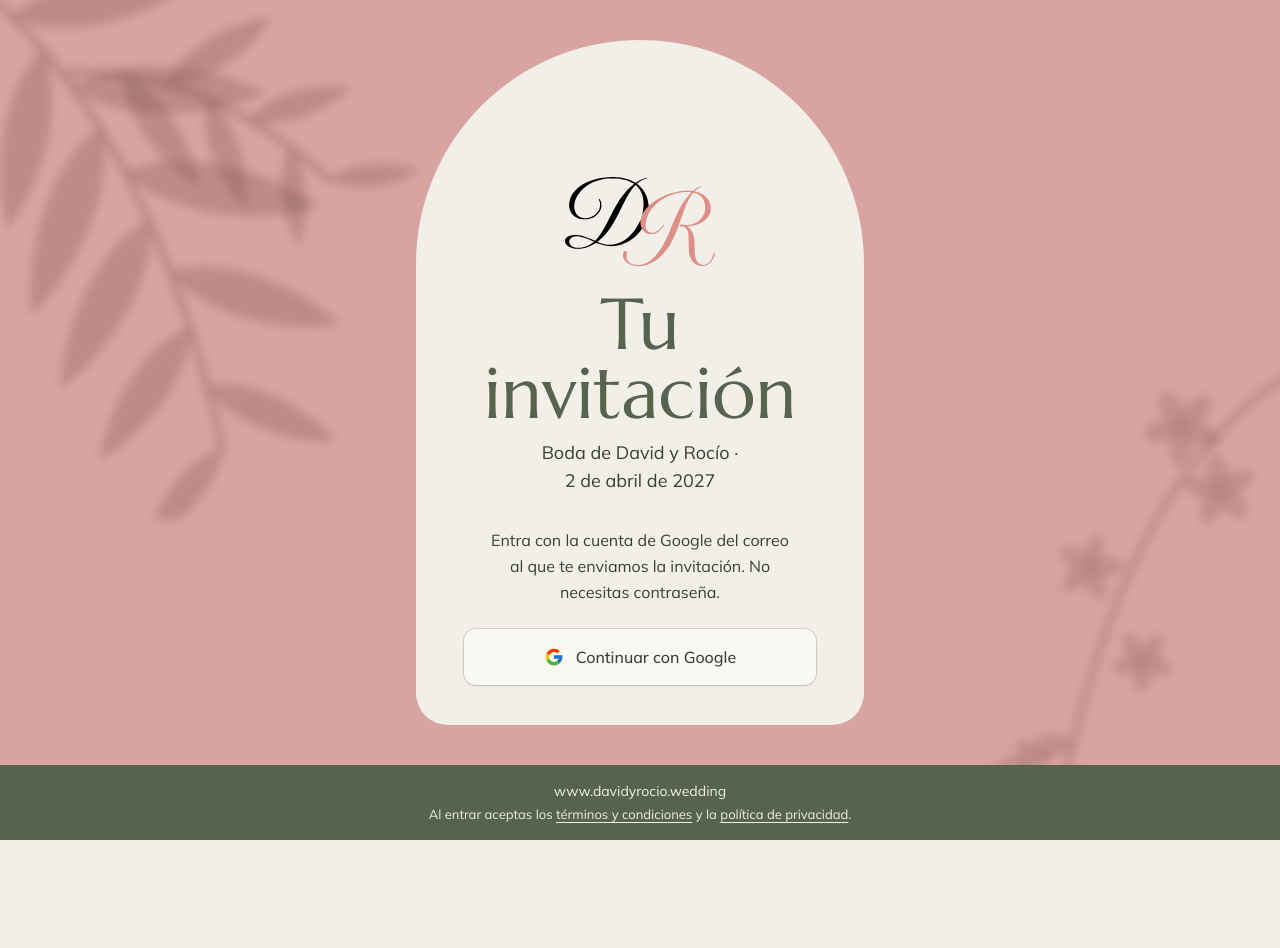
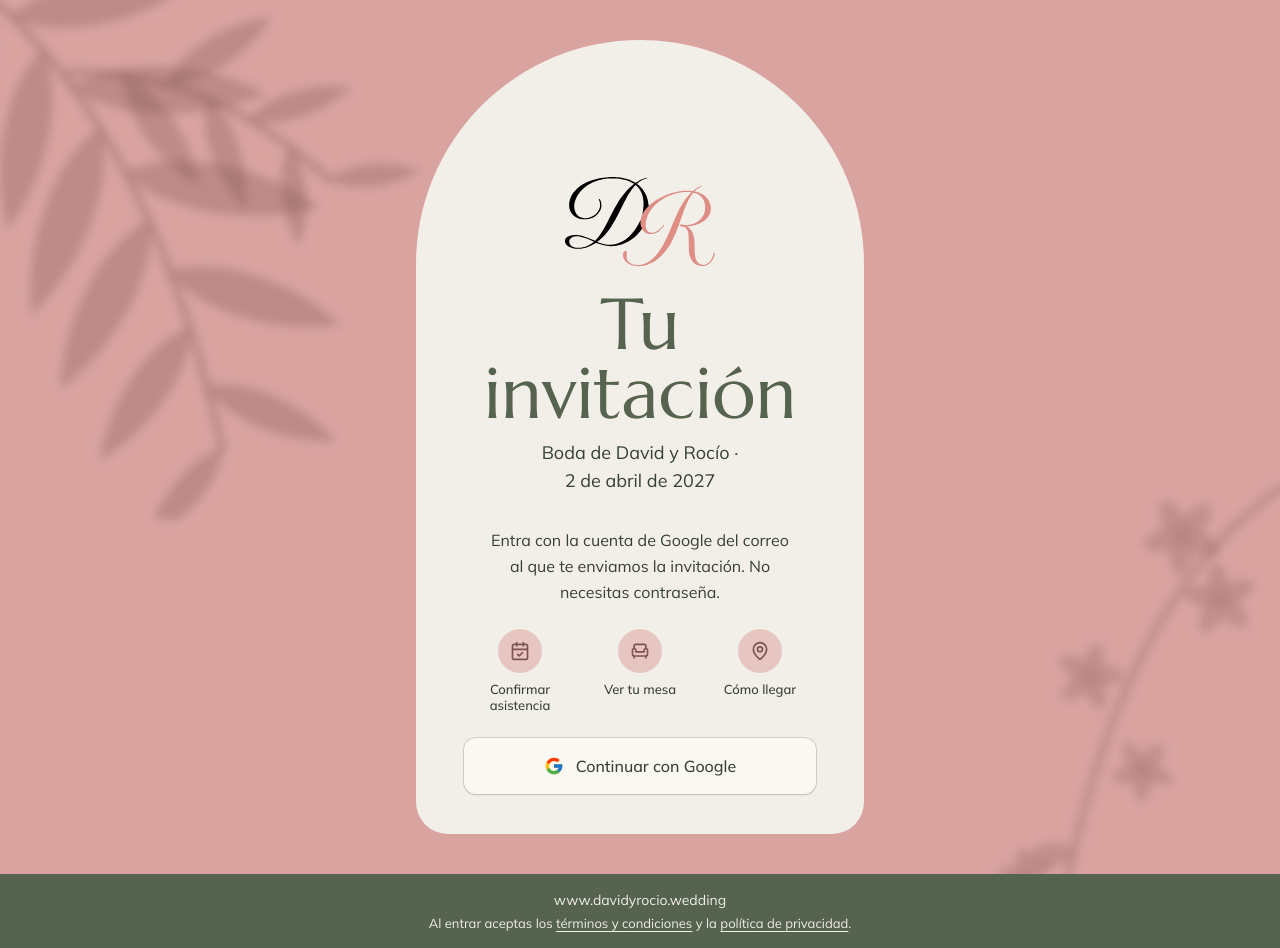
Before and after one commit to Davidsgs/proyect-marry-me, a Next.js app: page /login in a window 1280 px wide. Before the commit the page ends 840 px from the top, so only its background shows below. Built offline with nearby package versions, Linux system fonts and the light colour scheme.

Commit message:
feat(login): show what guests will find inside

```diff
--- a/src/app/login/page.tsx
+++ b/src/app/login/page.tsx
@@ -5,6 +5,14 @@ import { Monogram } from '@/components/Monogram';
 import { BotanicalShadow } from '@/components/BotanicalShadow';
 import { Arch, Band } from '@/components/Brand';
 import { WEDDING_DATE_LABEL } from '@/lib/wedding';
+import { Armchair, CalendarCheck, MapPin } from 'lucide-react';
+
+// Qué encuentra el invitado al entrar (sin datos privados: la página es pública).
+const INSIDE = [
+    { icon: CalendarCheck, text: 'Confirmar asistencia' },
+    { icon: Armchair, text: 'Ver tu mesa' },
+    { icon: MapPin, text: 'Cómo llegar' },
+];
 
 const SUPPORT_MAIL =
     "mailto:soporte@davidyrocio.wedding?subject=Problema%20con%20la%20invitación&body=Hola,%20no%20puedo%20entrar%20a%20la%20invitación.%20Mi%20correo%20es:%20";
@@ -36,6 +44,17 @@ export default async function LoginPage({
                     <p className="mt-8 font-text text-base leading-relaxed text-pretty">
                         Entra con la cuenta de Google del correo al que te enviamos la invitación. No necesitas contraseña.
                     </p>
+
+                    <ul aria-label="En tu invitación" className="mt-6 grid grid-cols-3 gap-2">
+                        {INSIDE.map(({ icon: Icon, text }, i) => (
+                            <li key={text} className="animate-rise flex flex-col items-center gap-2 text-center text-[13px] font-medium leading-tight" style={{ animationDelay: `${200 + i * 90}ms` }}>
+                                <span aria-hidden className="w-11 h-11 rounded-full bg-rubor text-rosa-profundo flex items-center justify-center">
+                                    <Icon className="w-5 h-5" />
+                                </span>
+                                {text}
+                            </li>
+                        ))}
+                    </ul>
 
                     {error === "AccessDenied" && (
                         <div role="alert" className="mt-6 rounded-xl bg-error/10 p-4 text-left text-sm text-error space-y-1">
```
